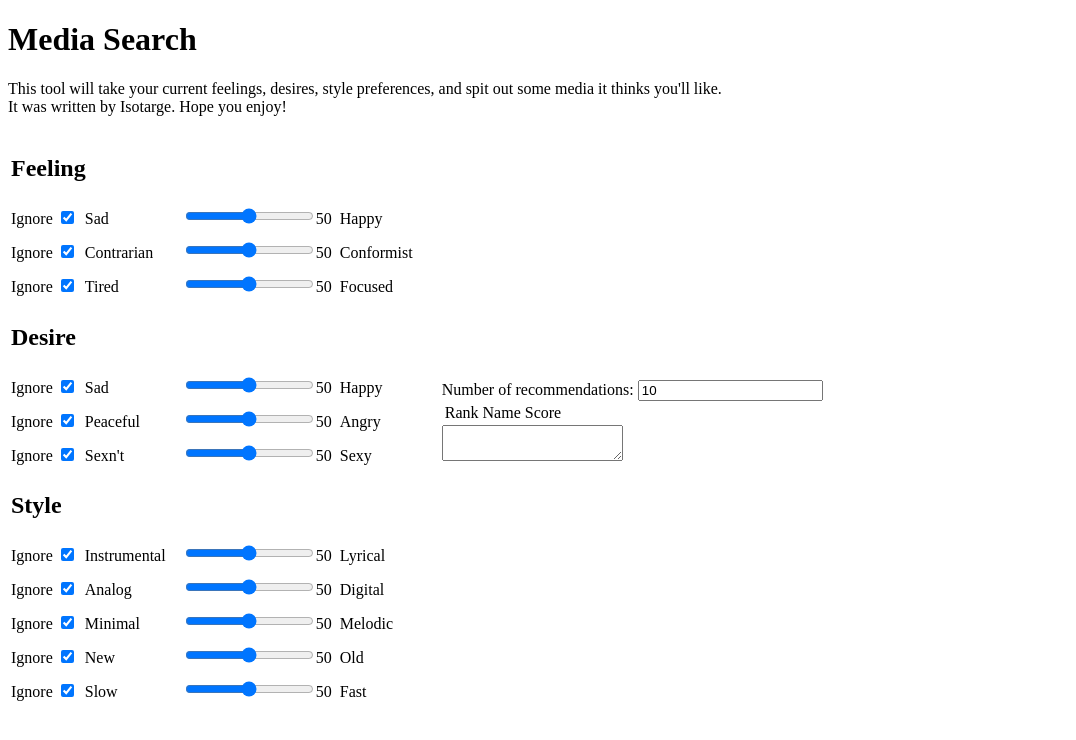
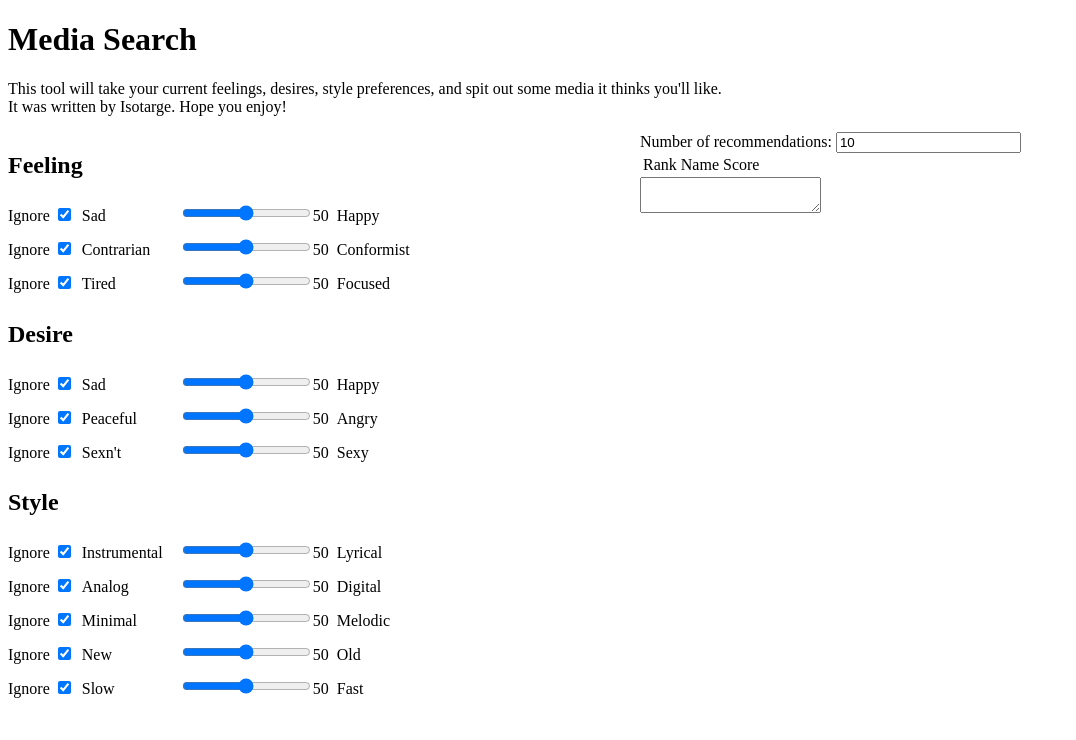
Before and after one commit to Isotarge/mediasearch, a Vue app: page / in a window 1280 px wide. Shown: the top 740 px of the page, without its empty margins (0-1076 px from the left). Built offline with nearby package versions, Linux system fonts and the light colour scheme.

Commit message:
Use CSS grid for two column layout
Much better than <table>

```diff
--- a/src/App.vue
+++ b/src/App.vue
@@ -1,24 +1,14 @@
 <template>
   <div id="app">
     <Header msg="Media Search" />
-    <!--TODO: Proper CSS layout -->
-    <table>
-      <tr>
-        <td>
-          <MoodSliders
-            :sliders="sliders"
-            @signal-recompute-recommendations="computeRecommendations"
-          />
-        </td>
-        <td>
-          <RecommendationPanel
-            ref="RMPanel"
-            :numRecommendations="numRecommendations"
-            :MusicRecommendations="MusicRecommendations"
-          />
-        </td>
-      </tr>
-    </table>
+    <div id="panel-container">
+      <MoodSliders :sliders="sliders" @signal-recompute-recommendations="computeRecommendations" />
+      <RecommendationPanel
+        ref="RMPanel"
+        :numRecommendations="numRecommendations"
+        :MusicRecommendations="MusicRecommendations"
+      />
+    </div>
   </div>
 </template>
 
@@ -75,5 +65,9 @@ export default {
 };
 </script>
 
-<style>
+<style scoped>
+#panel-container {
+  display: grid;
+  grid-template-columns: 50% 50%;
+}
 </style>
```
